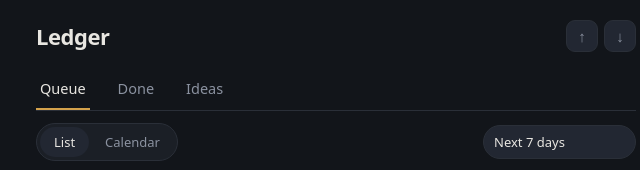
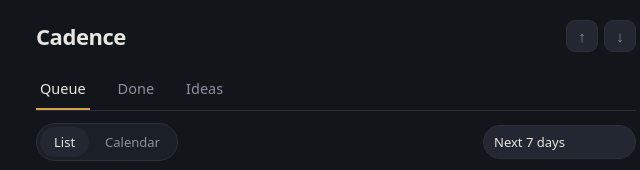
Before and after one commit to hatam-abolghasemi/board, a plain HTML site: page index.html in a window 1280 px wide. Shown: the top 170 px of the page, 304-944 px from the left. Drawn offline with Linux system fonts and the light colour scheme.

Commit message:
rename to Cadence, document features in README

```diff
--- a/index.html
+++ b/index.html
@@ -3,7 +3,7 @@
 <head>
 <meta charset="UTF-8">
 <meta name="viewport" content="width=device-width, initial-scale=1, viewport-fit=cover">
-<title>Ledger</title>
+<title>Cadence</title>
 <meta name="theme-color" content="#12151A">
 <link rel="manifest" href="manifest.json">
 <link rel="icon" href="icons/icon-192.png">
@@ -16,7 +16,7 @@
 
   <header class="app-header">
     <div class="app-header-top">
-      <h1 class="app-title">Ledger</h1>
+      <h1 class="app-title">Cadence</h1>
       <div class="header-actions">
         <button id="sync-btn" class="icon-btn" aria-label="Sync" title="Sign in to sync across devices">&#9729;</button>
         <button id="export-btn" class="icon-btn" aria-label="Export backup" title="Export backup">&#8593;</button>
```
Also changed, not shown: manifest.json, 1 other file.
